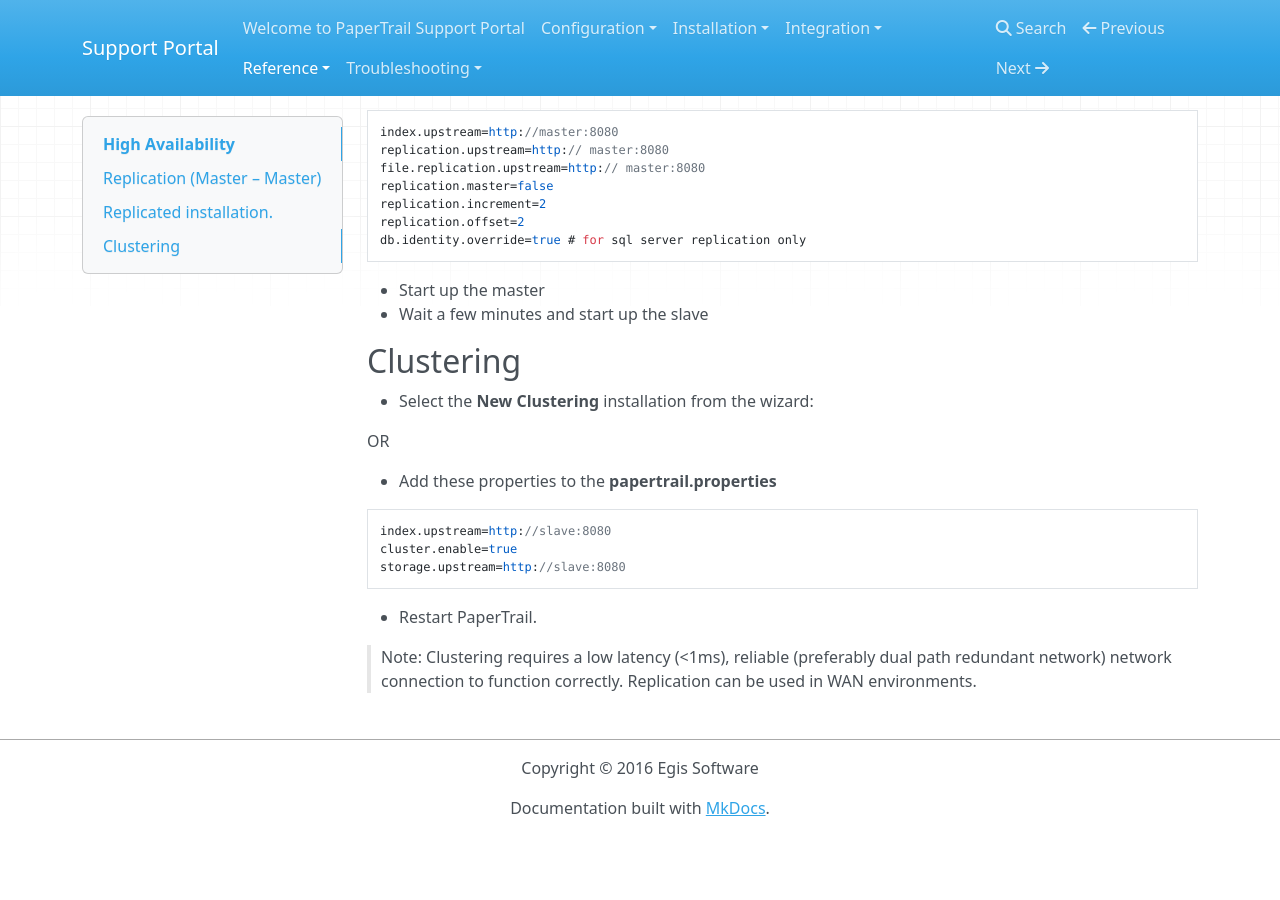
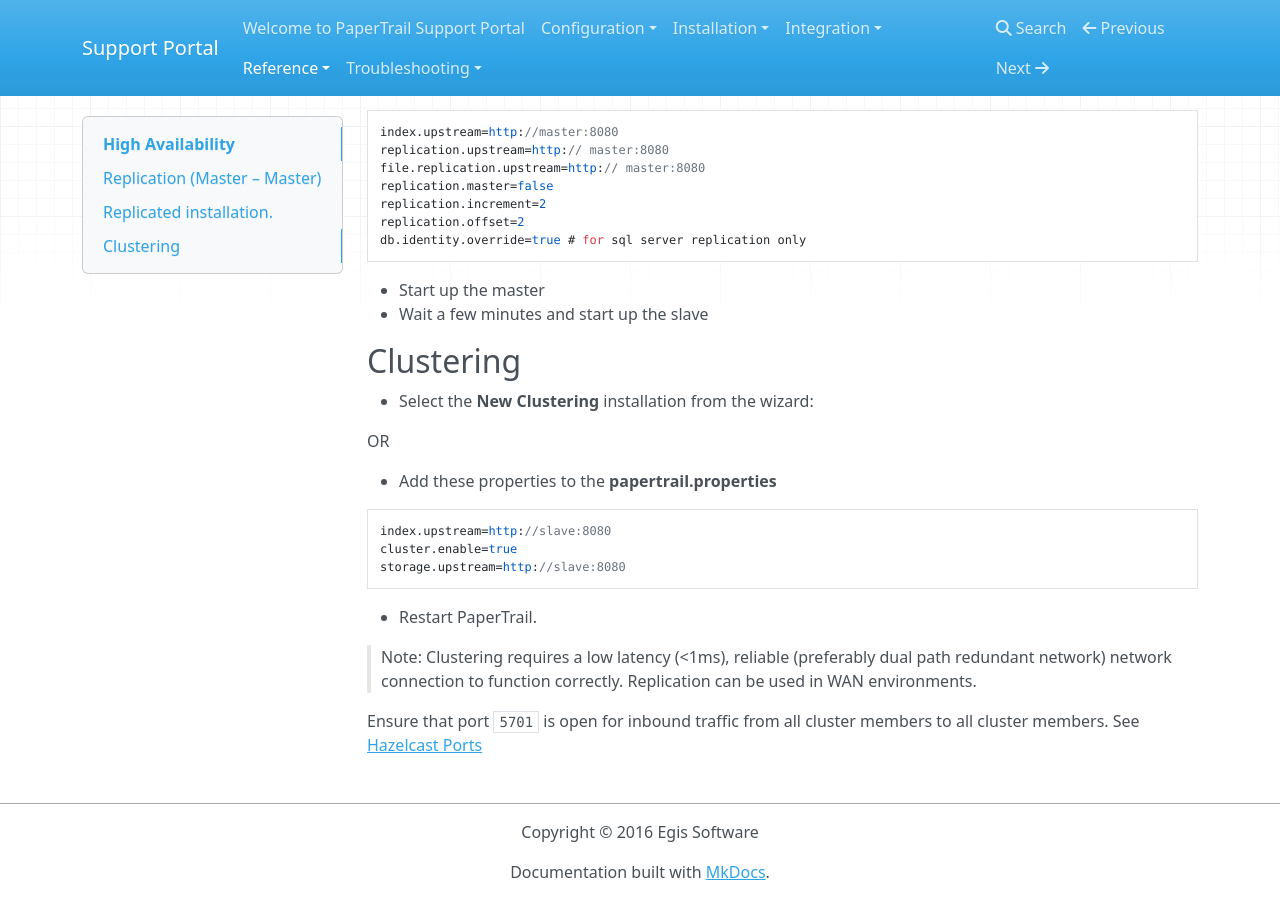
Before and after one commit to ryanegis/support-portal, an MkDocs documentation site: the page built from docs/Reference/High Availability & Clustering.md, in a window 1280 px wide and 900 px high, scrolled down 557 px. Built offline with MkDocs 1.6.1, drawn with Linux system fonts in a browser that asks for light colours; nearby versions of some CDN libraries; old or Windows-style settings are respelled for this version of MkDocs; before the commit the page ends 1393 px from its top, so only the background shows below that.

Commit message:
Update High Availability & Clustering.md

```diff
--- a/docs/Reference/High Availability & Clustering.md
+++ b/docs/Reference/High Availability & Clustering.md
@@ -53,3 +53,5 @@ storage.upstream=http://slave:8080
 *  Restart PaperTrail.
 
 > Note: Clustering requires a low latency (<1ms), reliable (preferably dual path redundant network) network connection to function correctly.  Replication can be used in WAN environments.
+
+Ensure that port `5701` is open for inbound traffic from all cluster members to all cluster members. See [Hazelcast Ports](http://docs.hazelcast.org/docs/3.3/manual/html/ports.html)
```
